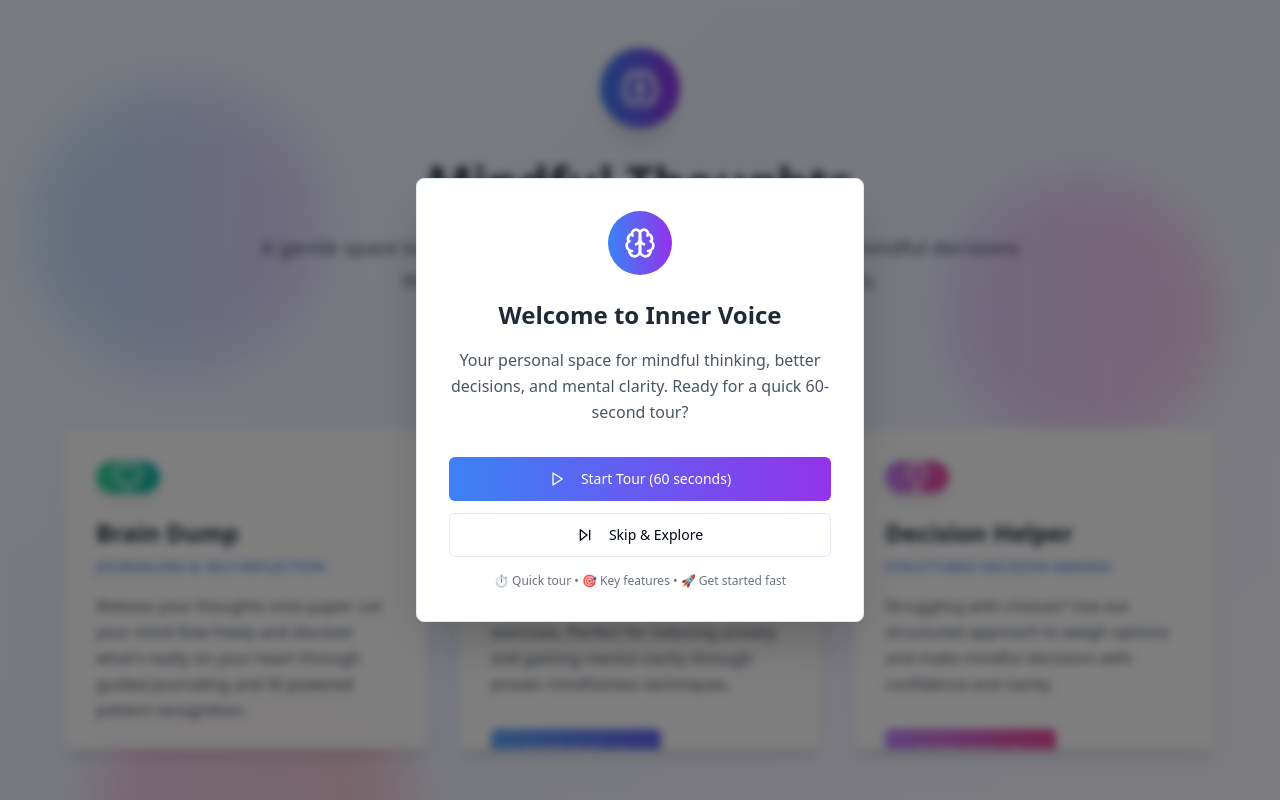
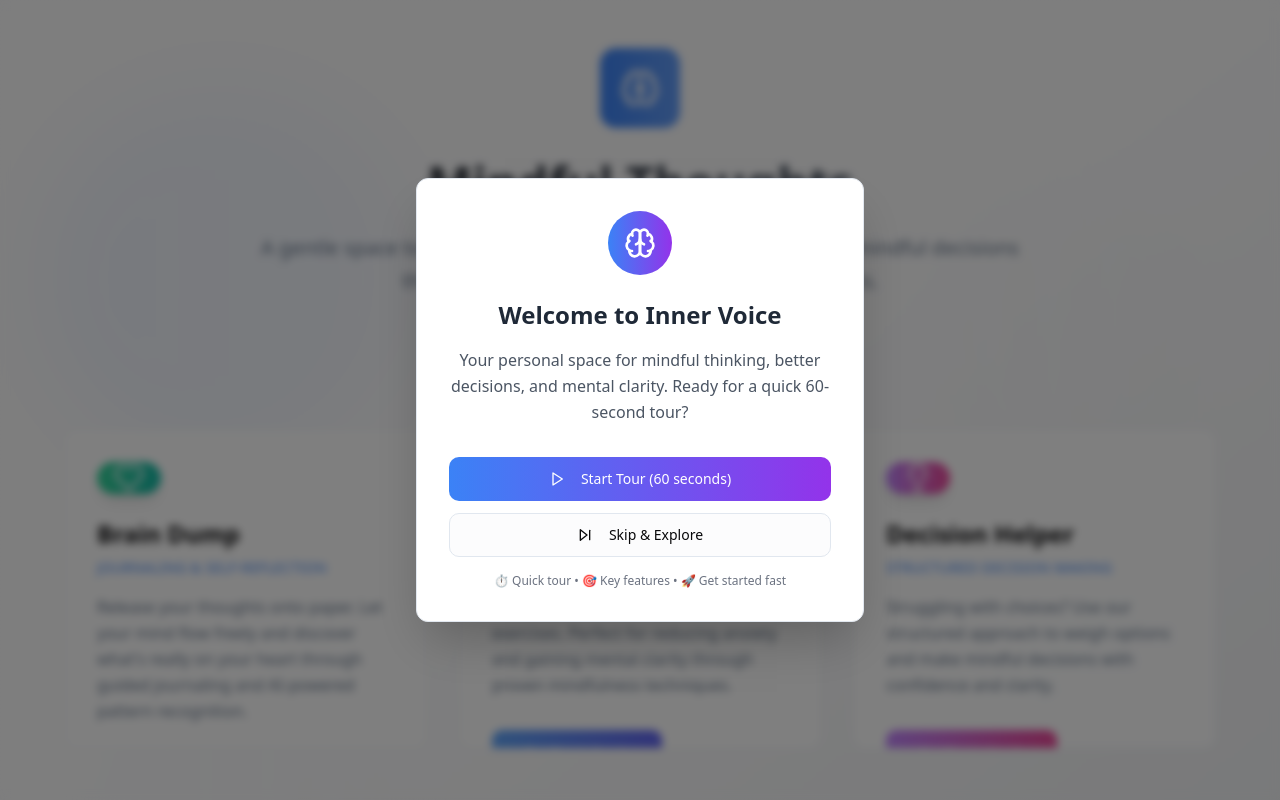
Before and after one commit to MeysEbrahimi/inner-voice-app-43, a React (Vite) app: page / in a window 1280 px wide. Shown: the top 800 px of the page. Built offline with nearby package versions, Linux system fonts and the light colour scheme.

Commit message:
Fix: Bug fixes and UX improvements
- Fixed potential issues.
- Improved user experience.

```diff
--- a/src/components/EnhancedCard.tsx
+++ b/src/components/EnhancedCard.tsx
@@ -28,12 +28,12 @@ const EnhancedCard: React.FC<EnhancedCardProps> = ({
   return (
     <Card
       className={`
-        h-80 p-8 bg-white/90 backdrop-blur-sm border-0
+        h-80 p-8 bg-card/90 backdrop-blur-[var(--surface-blur)] border border-border/50
         transition-all duration-500 ease-out
-        hover:scale-[1.02] hover:-translate-y-1
+        hover:scale-[1.02] hover:-translate-y-2 hover:shadow-[var(--shadow-strong)]
         cursor-pointer group relative overflow-hidden
-        focus-within:ring-2 focus-within:ring-blue-500 focus-within:ring-offset-2
-        shadow-lg hover:shadow-xl
+        focus-within:ring-2 focus-within:ring-primary focus-within:ring-offset-2
+        shadow-[var(--shadow-soft)] hover:bg-card/95
         ${className}
       `}
       onClick={onClick}
@@ -50,7 +50,7 @@ const EnhancedCard: React.FC<EnhancedCardProps> = ({
       {/* Animated background gradient */}
       <div className={`
         absolute inset-0 bg-gradient-to-br ${gradient}
-        opacity-0 group-hover:opacity-5 transition-opacity duration-500
+        opacity-0 group-hover:opacity-10 transition-opacity duration-500
       `} />
 
       {/* Tour button - only visible on hover */}
@@ -83,13 +83,13 @@ const EnhancedCard: React.FC<EnhancedCardProps> = ({
 
         {/* Content */}
         <div className="flex-1 flex flex-col">
-          <h3 className="text-2xl font-bold text-gray-800 mb-2 group-hover:text-gray-900 transition-colors">
+          <h3 className="text-2xl font-bold text-card-foreground mb-2 group-hover:text-foreground transition-colors">
             {title}
           </h3>
-          <p className="text-sm font-medium text-blue-600 mb-4 uppercase tracking-wide">
+          <p className="text-sm font-medium text-primary mb-4 uppercase tracking-wide">
             {subtitle}
           </p>
-          <p className="text-gray-600 mb-8 leading-relaxed flex-1 group-hover:text-gray-700 transition-colors">
+          <p className="text-muted-foreground mb-8 leading-relaxed flex-1 group-hover:text-card-foreground transition-colors">
             {description}
           </p>
 
--- a/src/components/Journal.tsx
+++ b/src/components/Journal.tsx
@@ -41,14 +41,14 @@ const Journal = ({ onBack, onDecisionHelper }: JournalProps) => {
   };
 
   return (
-    <div className="min-h-screen bg-gradient-to-br from-emerald-50 via-teal-50 to-blue-50">
+    <div className="min-h-screen bg-gradient-to-br from-background via-muted/30 to-background">
       <div className="container mx-auto px-6 py-8">
         {/* Header */}
         <div className="flex items-center mb-8">
           <Button
             variant="ghost"
             onClick={onBack}
-            className="hover:bg-white/50 transition-colors duration-300"
+            className="hover:bg-surface-glass transition-colors duration-300 text-muted-foreground hover:text-foreground"
           >
             <ArrowLeft className="w-4 h-4 mr-2" />
             Back
@@ -57,22 +57,22 @@ const Journal = ({ onBack, onDecisionHelper }: JournalProps) => {
 
         <div className="max-w-4xl mx-auto">
           <div className="text-center mb-8">
-            <div className="inline-flex items-center justify-center w-16 h-16 bg-gradient-to-r from-emerald-500 to-teal-600 rounded-full mb-6">
+            <div className="inline-flex items-center justify-center w-16 h-16 bg-gradient-to-r from-emerald-500 to-teal-600 rounded-2xl mb-6 shadow-[var(--shadow-medium)]">
               <PenTool className="w-8 h-8 text-white" />
             </div>
-            <h1 className="text-3xl font-bold text-gray-800 mb-4">Brain Dump</h1>
-            <p className="text-lg text-gray-600">Let your thoughts flow freely. No judgment, just release.</p>
+            <h1 className="text-3xl font-bold text-foreground mb-4">Brain Dump</h1>
+            <p className="text-lg text-muted-foreground">Let your thoughts flow freely. No judgment, just release.</p>
           </div>
 
           <div className="grid lg:grid-cols-2 gap-8">
             {/* Writing Area */}
-            <Card className="p-6 bg-white/80 backdrop-blur-sm border-0 shadow-lg">
-              <h3 className="text-xl font-semibold text-gray-800 mb-4">Write your thoughts</h3>
+            <Card className="p-6 bg-card/90 backdrop-blur-[var(--surface-blur)] border border-border/50 shadow-[var(--shadow-soft)]">
+              <h3 className="text-xl font-semibold text-card-foreground mb-4">Write your thoughts</h3>
               <Textarea
                 value={entry}
                 onChange={(e) => setEntry(e.target.value)}
                 placeholder="What's on your mind? Let it all out here..."
-                className="min-h-[300px] resize-none border-0 bg-gray-50/50 focus:bg-white transition-colors duration-300 text-base leading-relaxed"
+                className="min-h-[300px] resize-none border-0 bg-muted/20 focus:bg-card transition-colors duration-300 text-base leading-relaxed"
               />
               <div className="flex gap-3 mt-4">
                 <Button
--- a/src/index.css
+++ b/src/index.css
@@ -3,41 +3,58 @@
 @tailwind components;
 @tailwind utilities;
 
-/* Definition of the design system. All colors, gradients, fonts, etc should be defined here.
-All colors MUST be HSL.
+/* Mindful Thoughts Design System - All colors, gradients, fonts, etc defined here.
+All colors MUST be HSL for consistency.
 */
 
 @layer base {
   :root {
-    --background: 0 0% 100%;
-    --foreground: 222.2 84% 4.9%;
+    /* Core color palette */
+    --background: 240 20% 99%;
+    --foreground: 240 10% 4%;
 
     --card: 0 0% 100%;
-    --card-foreground: 222.2 84% 4.9%;
+    --card-foreground: 240 10% 4%;
 
     --popover: 0 0% 100%;
-    --popover-foreground: 222.2 84% 4.9%;
+    --popover-foreground: 240 10% 4%;
 
-    --primary: 222.2 47.4% 11.2%;
-    --primary-foreground: 210 40% 98%;
+    /* Mindful brand colors */
+    --primary: 217 91% 60%;
+    --primary-foreground: 0 0% 98%;
 
-    --secondary: 210 40% 96.1%;
-    --secondary-foreground: 222.2 47.4% 11.2%;
+    --secondary: 210 40% 96%;
+    --secondary-foreground: 240 6% 10%;
 
-    --muted: 210 40% 96.1%;
-    --muted-foreground: 215.4 16.3% 46.9%;
+    --muted: 217 13% 95%;
+    --muted-foreground: 215 16% 47%;
 
-    --accent: 210 40% 96.1%;
-    --accent-foreground: 222.2 47.4% 11.2%;
+    --accent: 210 40% 96%;
+    --accent-foreground: 240 6% 10%;
 
-    --destructive: 0 84.2% 60.2%;
-    --destructive-foreground: 210 40% 98%;
+    --destructive: 0 84% 60%;
+    --destructive-foreground: 0 0% 98%;
 
-    --border: 214.3 31.8% 91.4%;
-    --input: 214.3 31.8% 91.4%;
-    --ring: 222.2 84% 4.9%;
+    --border: 214 32% 91%;
+    --input: 214 32% 91%;
+    --ring: 217 91% 60%;
 
-    --radius: 0.5rem;
+    --radius: 0.75rem;
+
+    /* Mindful custom tokens */
+    --gradient-primary: linear-gradient(135deg, 217 91% 60%, 266 83% 58%);
+    --gradient-secondary: linear-gradient(135deg, 142 76% 73%, 158 64% 52%);
+    --gradient-accent: linear-gradient(135deg, 266 83% 58%, 316 73% 52%);
+
+    /* Mindful glassy surfaces */
+    --surface-glass: 0 0% 100% / 0.9;
+    --surface-glass-hover: 0 0% 100% / 0.95;
+    --surface-blur: blur(12px);
+
+    /* Mindful shadows */
+    --shadow-soft: 0 4px 20px -4px hsl(217 91% 60% / 0.1);
+    --shadow-medium: 0 8px 30px -6px hsl(217 91% 60% / 0.15);
+    --shadow-strong: 0 16px 40px -8px hsl(217 91% 60% / 0.2);
 
     --sidebar-background: 0 0% 98%;
     --sidebar-foreground: 240 5.3% 26.1%;
--- a/src/pages/Index.tsx
+++ b/src/pages/Index.tsx
@@ -199,24 +199,24 @@ const Index = () => {
         </div>
       )}
 
-      <div className="min-h-screen bg-gradient-to-br from-blue-50 via-indigo-50 to-purple-50 relative overflow-hidden">
-        {/* Subtle parallax background elements */}
-        <div className="absolute inset-0 opacity-30">
-          <div className="absolute top-20 left-10 w-72 h-72 bg-gradient-to-r from-blue-400 to-purple-400 rounded-full mix-blend-multiply filter blur-xl animate-blob"></div>
-          <div className="absolute top-40 right-10 w-72 h-72 bg-gradient-to-r from-purple-400 to-pink-400 rounded-full mix-blend-multiply filter blur-xl animate-blob animation-delay-2000"></div>
-          <div className="absolute -bottom-8 left-20 w-72 h-72 bg-gradient-to-r from-pink-400 to-red-400 rounded-full mix-blend-multiply filter blur-xl animate-blob animation-delay-4000"></div>
+      <div className="min-h-screen bg-gradient-to-br from-background via-background/95 to-muted relative overflow-hidden">
+        {/* Enhanced glassy background elements */}
+        <div className="absolute inset-0 opacity-20">
+          <div className="absolute top-20 left-10 w-96 h-96 bg-gradient-to-r from-primary/30 to-primary/20 rounded-full mix-blend-multiply filter blur-2xl animate-blob"></div>
+          <div className="absolute top-40 right-10 w-80 h-80 bg-gradient-to-r from-accent/30 to-muted/40 rounded-full mix-blend-multiply filter blur-xl animate-blob animation-delay-2000"></div>
+          <div className="absolute -bottom-8 left-20 w-72 h-72 bg-gradient-to-r from-secondary/40 to-muted/30 rounded-full mix-blend-multiply filter blur-xl animate-blob animation-delay-4000"></div>
         </div>
 
         <div className="container mx-auto px-6 py-12 relative z-10">
           {/* Header */}
           <div className="text-center mb-16 animate-fade-in">
-            <div className="inline-flex items-center justify-center w-20 h-20 bg-gradient-to-r from-blue-500 to-purple-600 rounded-full mb-8 shadow-xl">
-              <Brain className="w-10 h-10 text-white" />
+            <div className="inline-flex items-center justify-center w-20 h-20 bg-gradient-to-r from-primary to-primary/80 rounded-2xl mb-8 shadow-[var(--shadow-medium)] backdrop-blur-sm">
+              <Brain className="w-10 h-10 text-primary-foreground" />
             </div>
-            <h1 className="text-5xl font-bold text-gray-800 mb-6 bg-gradient-to-r from-gray-800 to-gray-600 bg-clip-text text-transparent">
+            <h1 className="text-5xl font-bold text-foreground mb-6 bg-gradient-to-r from-foreground to-muted-foreground bg-clip-text text-transparent">
               Mindful Thoughts
             </h1>
-            <p className="text-xl text-gray-600 max-w-3xl mx-auto leading-relaxed mb-8">
+            <p className="text-xl text-muted-foreground max-w-3xl mx-auto leading-relaxed mb-8">
               A gentle space to explore your thoughts, find clarity, and make mindful decisions through guided practices and AI-powered insights.
             </p>
 
@@ -225,7 +225,7 @@ const Index = () => {
               onClick={handleRestartOnboarding}
               variant="outline"
               size="sm"
-              className="text-gray-600 hover:text-gray-800 border-gray-300 hover:border-gray-400 transition-all duration-200"
+              className="text-muted-foreground hover:text-foreground border-border hover:border-primary/50 bg-surface-glass backdrop-blur-sm hover:bg-surface-glass-hover transition-all duration-300 shadow-[var(--shadow-soft)]"
             >
               Show Tour Again
             </Button>
@@ -266,10 +266,10 @@ const Index = () => {
 
           {/* Bottom Quote */}
           <div className="text-center mt-20 animate-fade-in">
-            <blockquote className="text-xl text-gray-600 italic max-w-3xl mx-auto leading-relaxed">
+            <blockquote className="text-xl text-muted-foreground italic max-w-3xl mx-auto leading-relaxed">
               "The mind is like water. When agitated, it becomes difficult to see. When calm, everything becomes clear."
             </blockquote>
-            <cite className="text-gray-500 text-sm mt-4 block">— Prasad Mahes</cite>
+            <cite className="text-muted-foreground/60 text-sm mt-4 block">— Prasad Mahes</cite>
           </div>
         </div>
       </div>
```
Also changed, not shown: src/components/BreathingExercise.tsx (+16 -16 lines), src/components/DecisionHelper.tsx (+10 -10 lines).
